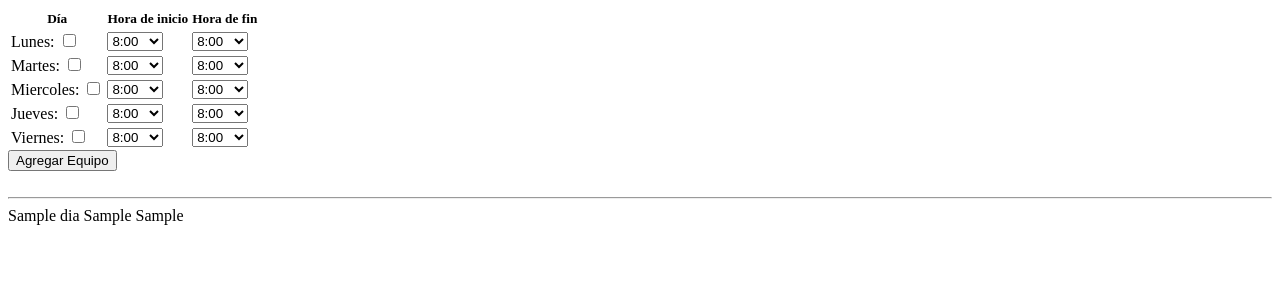
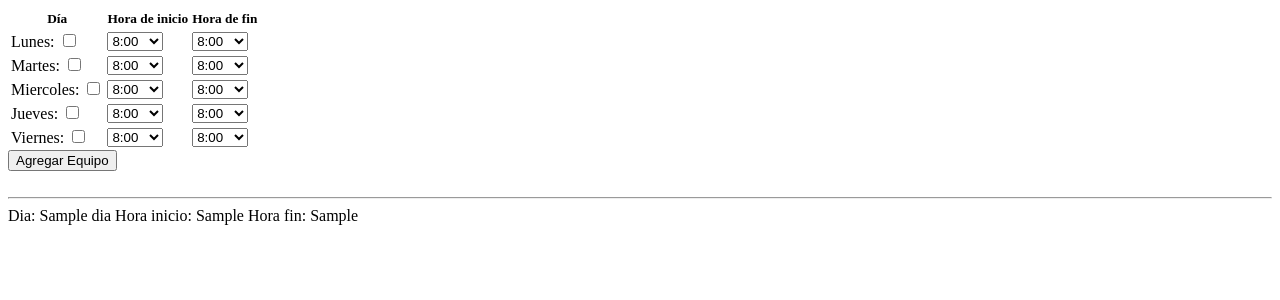
Before and after one commit to marcelosanchez166/PracticandoFlask, a Flask app: template flask/app/templates/pruebas.html in a window 1280 px wide. Shown: the top 300 px of the page. Run offline with Flask 3, Linux system fonts and the light colour scheme; the template is opened without the code that fills it: most values are stand-ins (such as "Sample title", 1, 10 or a date in 2020).

Commit message:
pruebas de varios datos select checbox

```diff
--- a/flask/app/templates/pruebas.html
+++ b/flask/app/templates/pruebas.html
@@ -19,10 +19,14 @@
                     <tr class="mx-auto text-center">
                         <td>
                             <label for="lunes">Lunes:</label>
-                        <input type="checkbox" name="lunes" value="lunes" id="lunes" />
+                            <!-- El checkbox se captura con el name: name="dias[lunes]"  pero el texto que se mostrara o guardara es el del value en este caso  value="lunes" -->
+                            <input type="checkbox" name="dias[lunes]" value="lunes" id="lunes" />
                         </td>
                         <td>
-                        <select class="custom-select col-md-6 text-center" id="lunes" name="lunes">
+                            <select class="custom-select col-md-6 text-center" name="horas[lunes][inicio]">
+                                <!-- horas[lunes][inicio] y horas[lunes][fin]: Agrupan las horas de inicio y fin bajo un día específico (lunes) y
+                                organizan esas horas en un diccionario anidado bajo la clave horas. ademas de eso lo que captura o se asigna al
+                                name="horas[lunes][inicio]" en el backend es el option value="8" -->
                                 <option value="8">8:00</option>
                                 <option value="9">9:00</option>
                                 <option value="10">10:00</option>
@@ -36,7 +40,7 @@
                             </select>
                         </td>
                         <td>
-                        <select class="custom-select col-md-6 text-center" id="lunes" name="lunes">
+                            <select class="custom-select col-md-6 text-center" name="horas[lunes][fin]">
                                 <option value="8">8:00</option>
                                 <option value="9">9:00</option>
                                 <option value="10">10:00</option>
@@ -55,10 +59,10 @@
                     <tr class="mx-auto text-center">
                         <td>
                             <label for="martes">Martes:</label>
-                        <input type="checkbox" name="martes" value="martes" id="martes" />
+                            <input type="checkbox" name="dias[martes]" value="martes" id="martes" />
                         </td>
                         <td>
-                        <select class="custom-select col-md-6 text-center" id="martes" name="martes">
+                            <select class="custom-select col-md-6 text-center" name="horas[martes][inicio]">
                                 <option value="8">8:00</option>
                                 <option value="9">9:00</option>
                                 <option value="10">10:00</option>
@@ -72,7 +76,7 @@
                             </select>
                         </td>
                         <td>
-                        <select class="custom-select col-md-6 text-center" id="martes" name="martes">
+                            <select class="custom-select col-md-6 text-center" name="horas[martes][fin]">
                                 <option value="8">8:00</option>
                                 <option value="9">9:00</option>
                                 <option value="10">10:00</option>
@@ -91,10 +95,10 @@
                     <tr class="mx-auto text-center">
                         <td>
                             <label for="miercoles">Miercoles:</label>
-                        <input type="checkbox" name="miercoles" value="miercoles" id="miercoles">
+                            <input type="checkbox" name="dias[miercoles]" value="miercoles" id="miercoles">
                         </td>
                         <td>
-                        <select class="custom-select col-md-6 text-center" id="miercoles" name="miercoles">
+                            <select class="custom-select col-md-6 text-center" name="horas[miercoles][inicio]">
                                 <option value="8">8:00</option>
                                 <option value="9">9:00</option>
                                 <option value="10">10:00</option>
@@ -108,7 +112,7 @@
                             </select>
                         </td>
                         <td>
-                        <select class="custom-select col-md-6 text-center" id="miercoles" name="miercoles">
+                            <select class="custom-select col-md-6 text-center" name="horas[miercoles][fin]">
                                 <option value="8">8:00</option>
                                 <option value="9">9:00</option>
                                 <option value="10">10:00</option>
@@ -127,10 +131,10 @@
                     <tr class="mx-auto text-center">
                         <td>
                             <label for="jueves">Jueves:</label>
-                        <input type="checkbox" name="jueves" value="jueves" id="jueves">
+                            <input type="checkbox" name="dias[jueves]" value="jueves" id="jueves">
                         </td>
                         <td>
-                        <select class="custom-select col-md-6 text-center" id="jueves" name="jueves">
+                            <select class="custom-select col-md-6 text-center" name="horas[jueves][inicio]">
                                 <option value="8">8:00</option>
                                 <option value="9">9:00</option>
                                 <option value="10">10:00</option>
@@ -144,7 +148,7 @@
                             </select>
                         </td>
                         <td>
-                        <select class="custom-select col-md-6 text-center" id="jueves" name="jueves">
+                            <select class="custom-select col-md-6 text-center" name="horas[jueves][fin]">
                                 <option value="8">8:00</option>
                                 <option value="9">9:00</option>
                                 <option value="10">10:00</option>
@@ -163,10 +167,10 @@
                     <tr class="mx-auto text-center">
                         <td>
                             <label for="viernes">Viernes:</label>
-                        <input type="checkbox" name="viernes" value="viernes" id="viernes">
+                            <input type="checkbox" name="dias[viernes]" value="viernes" id="viernes">
                         </td>
                         <td>
-                        <select class="custom-select col-md-6 text-center" id="viernes" name="viernes">
+                            <select class="custom-select col-md-6 text-center" name="horas[viernes][inicio]">
                                 <option value="8">8:00</option>
                                 <option value="9">9:00</option>
                                 <option value="10">10:00</option>
@@ -180,7 +184,7 @@
                             </select>
                         </td>
                         <td>
-                        <select class="custom-select col-md-6 text-center" id="viernes" name="viernes">
+                            <select class="custom-select col-md-6 text-center" name="horas[viernes][fin]">
                                 <option value="8">8:00</option>
                                 <option value="9">9:00</option>
                                 <option value="10">10:00</option>
@@ -205,12 +209,16 @@
         </form>
         <br>
         <hr>
+        {% if diccionario_horarios %}
             {% for dia, horas in diccionario_horarios.items() %}
                 <tr>
-        <td>{{ dia }}</td>
-        <td>{{ horas.hora_inicio }}</td>
-        <td>{{ horas.hora_fin }}</td>
+                    <td>Dia: {{ dia }}</td>
+                    <td>Hora inicio: {{ horas.hora_inicio }}</td>
+                    <td>Hora fin: {{ horas.hora_fin }}</td>
                 </tr>
             {% endfor %}
+        {% else %}
+            <p>No hay horarios disponibles.</p>
+        {% endif %}
     </body>
 </html>
```
Also changed, not shown: flask/app/checkbox.py (+38 -20 lines). Lines whose indentation alone changed are shown as unchanged.
